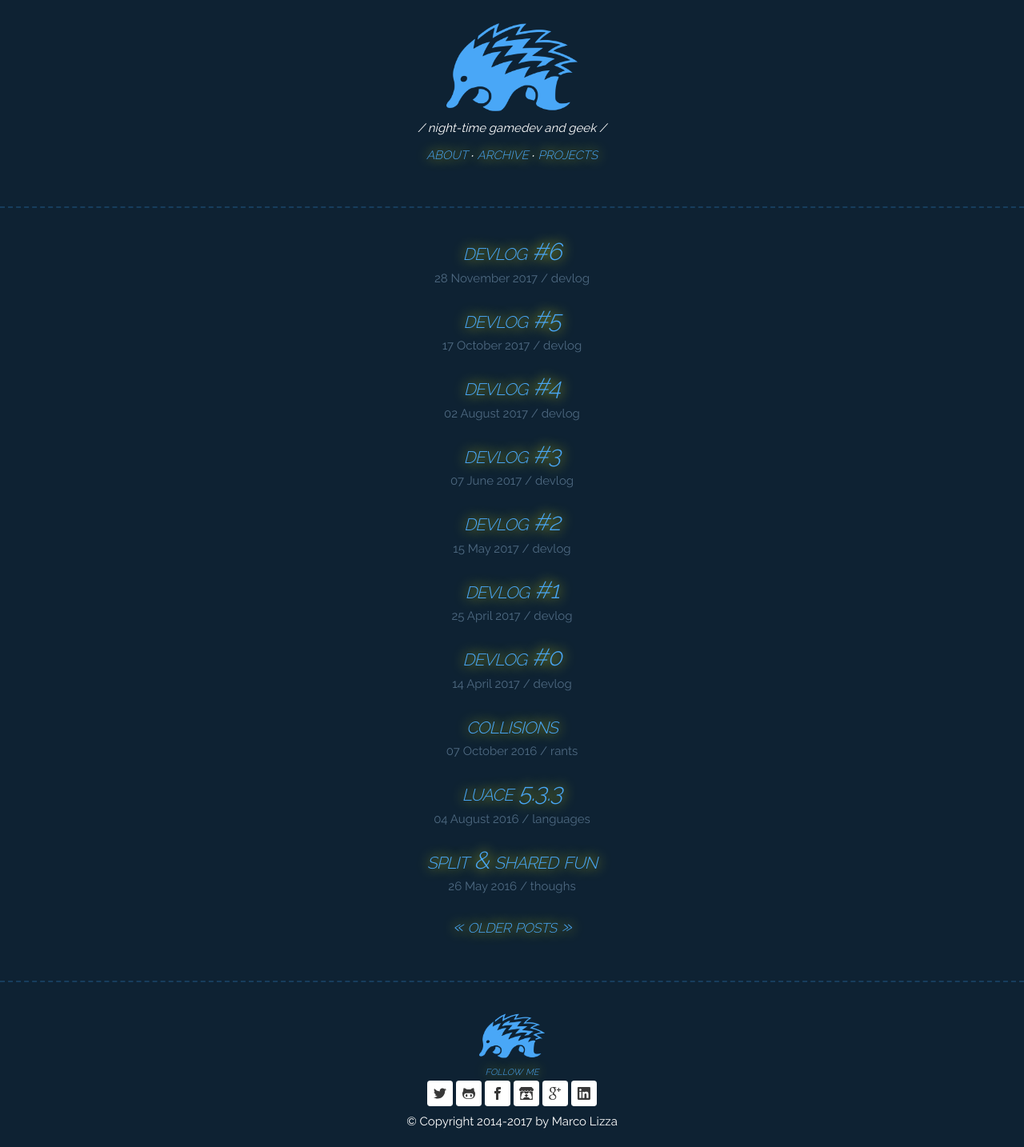
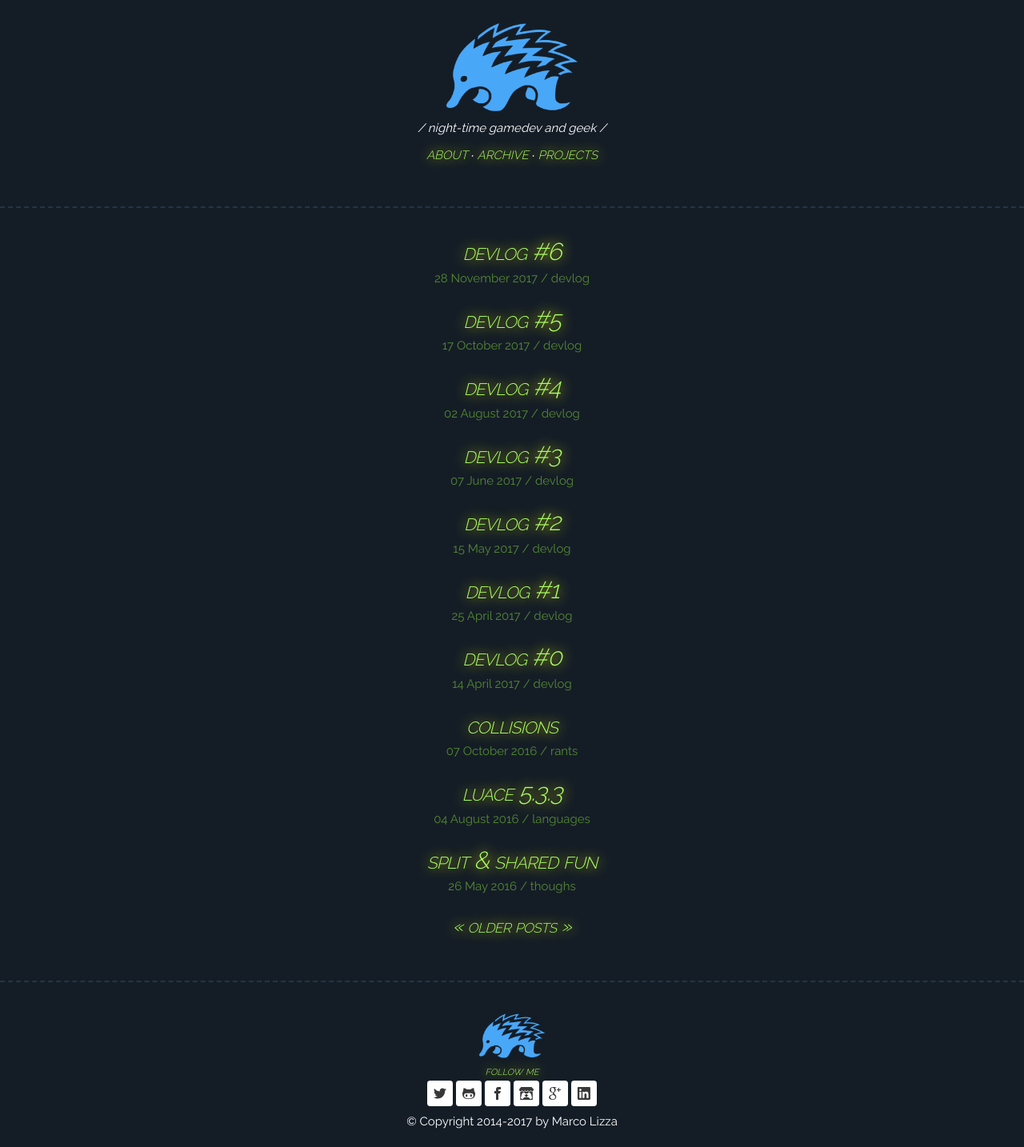
Before and after one commit to MarcoLizza/mode13h.dev, a Jekyll site: the page built from index.html, in a window 1280 px wide. Shown: the whole page at 80% size. Built offline with Jekyll 4.4.1, drawn with Linux system fonts in a browser that asks for light colours.

Commit message:
Fixing colors.

```diff
--- a/assets/css/_sass/partials/_variables.scss
+++ b/assets/css/_sass/partials/_variables.scss
@@ -1,22 +1,19 @@
 // General colors
-$background-color: #0e2233;
-$secondary-background-color: #1e3243;
+$background-color: #141d26;
+$secondary-background-color: #1b2836;
 $primary-color: white;
-$secondary-color: #4f6a82;
-$tertiary-color: #2f3a42;
-$headings-color: #49a7f7;
-$separator-color: #173d5d;
-//$box-color: rgba(79, 106, 130, 0.7);
-$box-color: rgba(73, 167, 247, 0.7);
+$secondary-color: #558833;
+$tertiary-color: #4f6a82;
+$headings-color: #AAFF66;
+$separator-color: #243447;
+$box-color: rgba(170, 255, 102, 0.7);
 $border-color: white;
 
 $text-color: $primary-color;
 $meta-color: $secondary-color;
 
-//$link-normal:#1EAEDB;
-//$link-hover: #0FA0CE;
-$link-normal:#49a7f7;
-$link-hover: #49a7f7;
+$link-normal:#AAFF66;
+$link-hover: #AAFF66;
 
 $social-link-normal: $primary-color;
 $social-link-hover: $link-hover;
```
